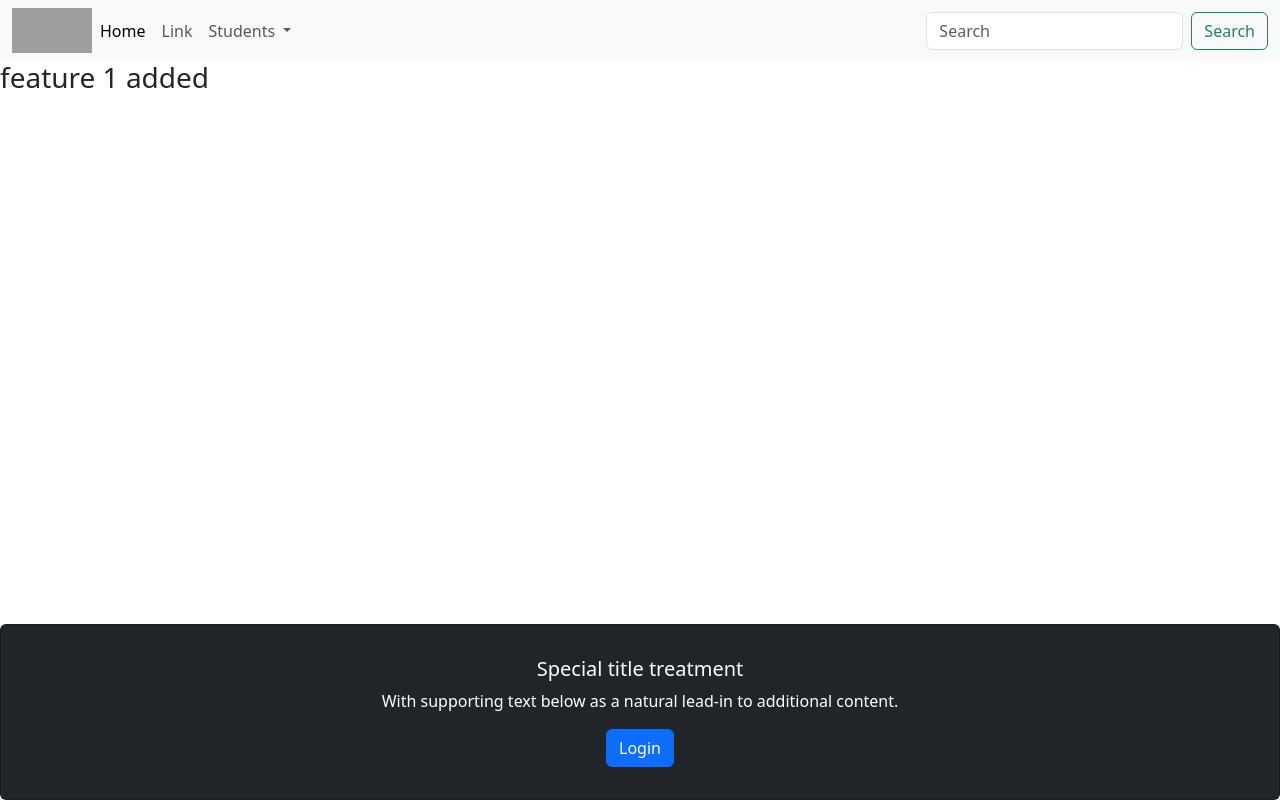
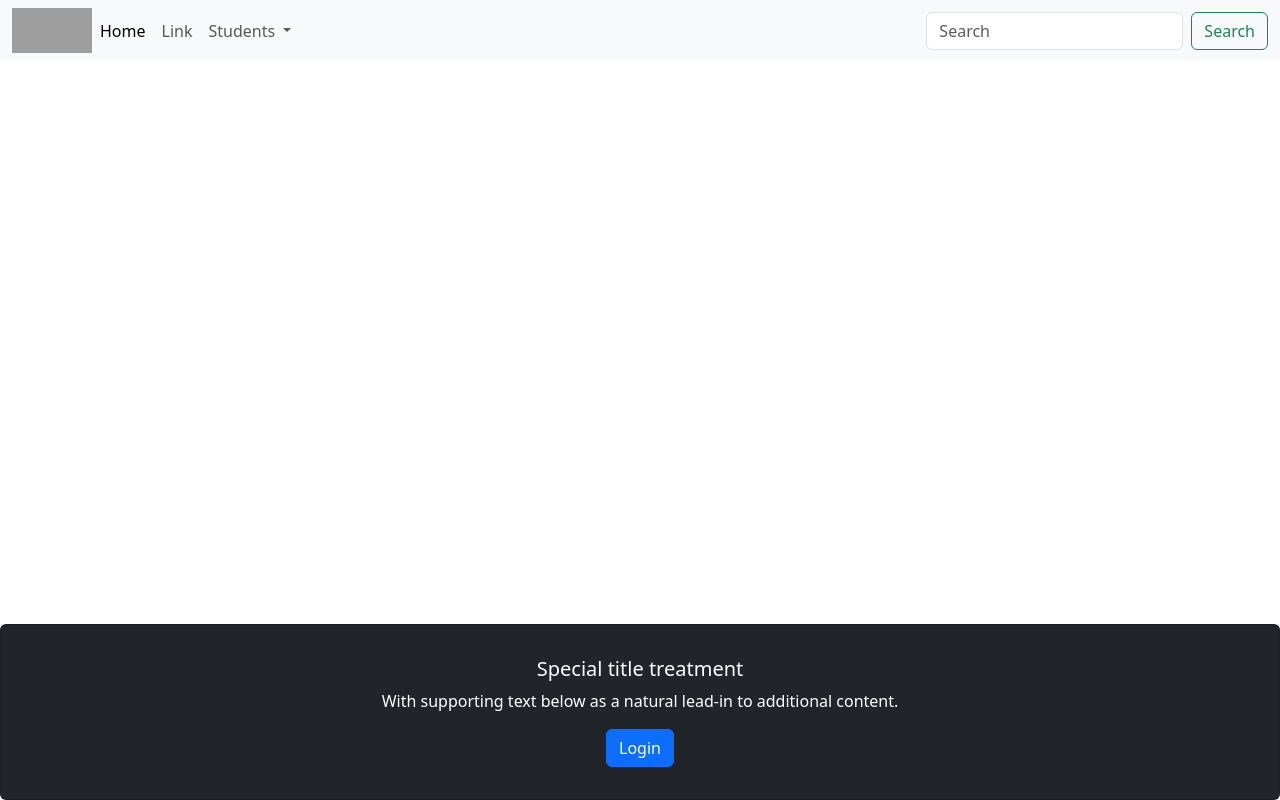
Before and after one commit to Abhimanyu224462/cygnus, an Angular app: page / in a window 1280 px wide. Built offline with nearby package versions, Linux system fonts and the light colour scheme; grey boxes are pictures that could not be loaded.

Commit message:
feature 1 deleting

```diff
--- a/src/app/app.component.html
+++ b/src/app/app.component.html
@@ -1,5 +1,3 @@
 <app-header></app-header>
 <router-outlet></router-outlet>
 <app-footer></app-footer>
-
-<h3>feature 1 added</h3>
```
